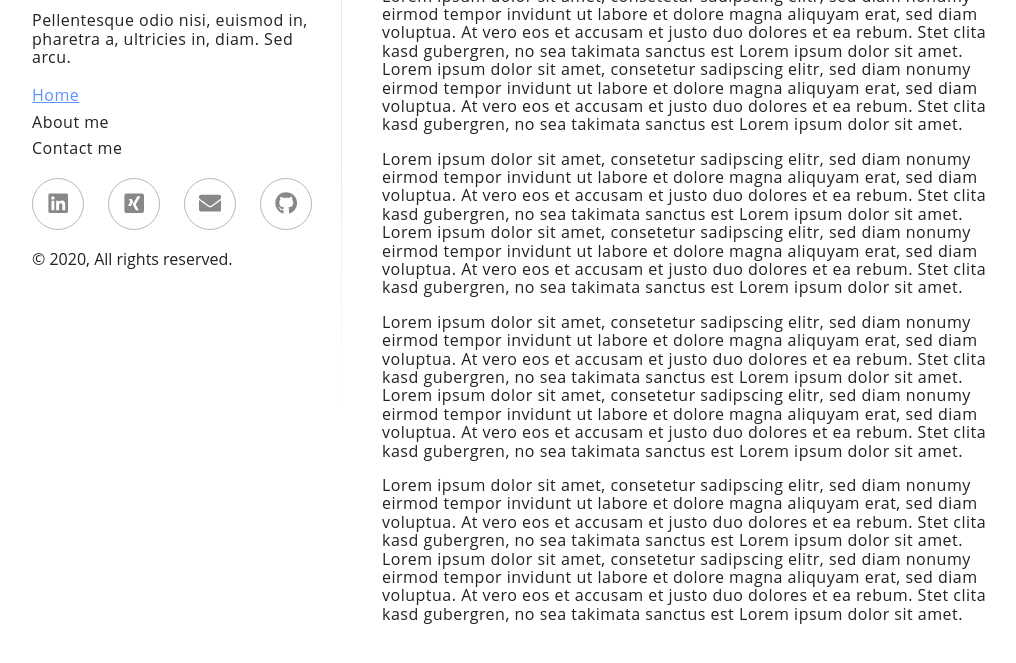
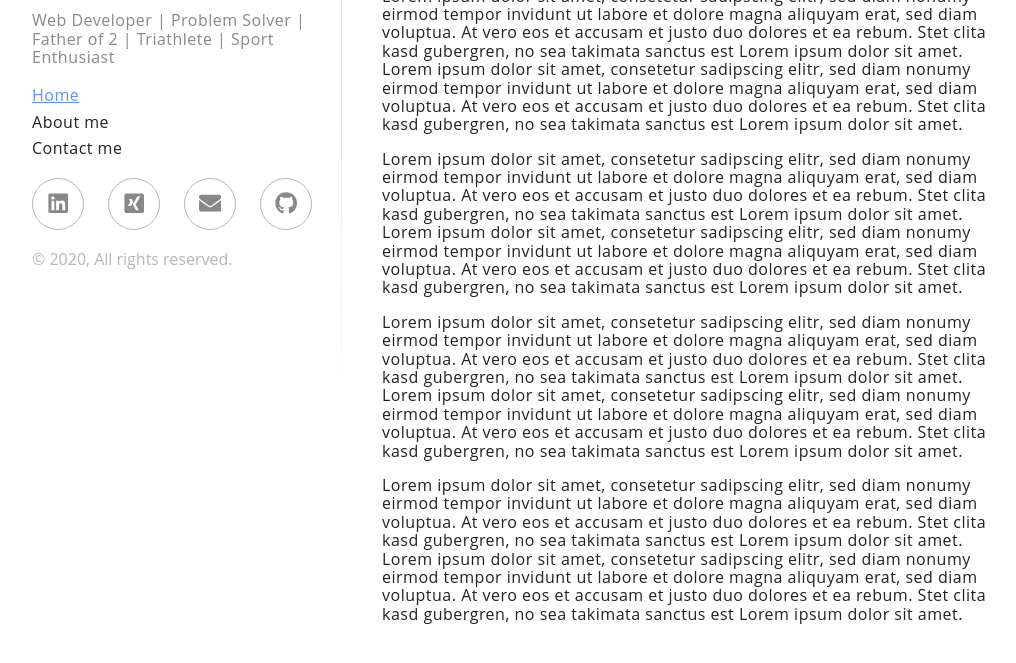
Before and after one commit to RomualdKratky/kratky.tech, a Gatsby site: page / in a window 1280 px wide. Shown: the part 195-858 px from the top of the page, without its empty margins (128-1144 px from the left). Built offline with nearby package versions, Linux system fonts and the light colour scheme; Gatsby itself is replaced by a stand-in of ours.

Commit message:
change text

```diff
--- a/gatsby-config.js
+++ b/gatsby-config.js
@@ -8,7 +8,7 @@ module.exports = {
       name: `Romuald Kratky`,
       photo: 'rk.jpg',
       bio:
-        'Pellentesque odio nisi, euismod in, pharetra a, ultricies in, diam. Sed arcu.',
+        'Web Developer | Problem Solver | Father of 2 | Triathlete | Sport Enthusiast',
       contacts: {
         linkedin: '#',
         xing: '#',
--- a/src/components/Sidebar/Author.jsx
+++ b/src/components/Sidebar/Author.jsx
@@ -8,6 +8,9 @@ const ContainerStyled = styled.div`
   margin-bottom: 2rem;
   h1 {
     margin-top: 1rem;
+  }
+  p {
+    color: var(--grey);
   }
 `;
 
--- a/src/components/Sidebar/Copyright.jsx
+++ b/src/components/Sidebar/Copyright.jsx
@@ -1,10 +1,15 @@
 import React from 'react';
 import PropTypes from 'prop-types';
+import styled from 'styled-components';
+
+const ContainerStyled = styled.div`
+  color: var(--lightgrey);
+`;
 
 const Copyright = ({ copyright }) => (
-  <div>
+  <ContainerStyled>
     © {new Date().getFullYear()}, {copyright}
-  </div>
+  </ContainerStyled>
 );
 
 Copyright.propTypes = {
--- a/src/styles/GlobalStyles.js
+++ b/src/styles/GlobalStyles.js
@@ -19,6 +19,7 @@ const GlobalStyles = createGlobalStyle`
 
   body {
     font-size: 1.6rem;
+    overflow-x: hidden;
   }
 
   img {
```
